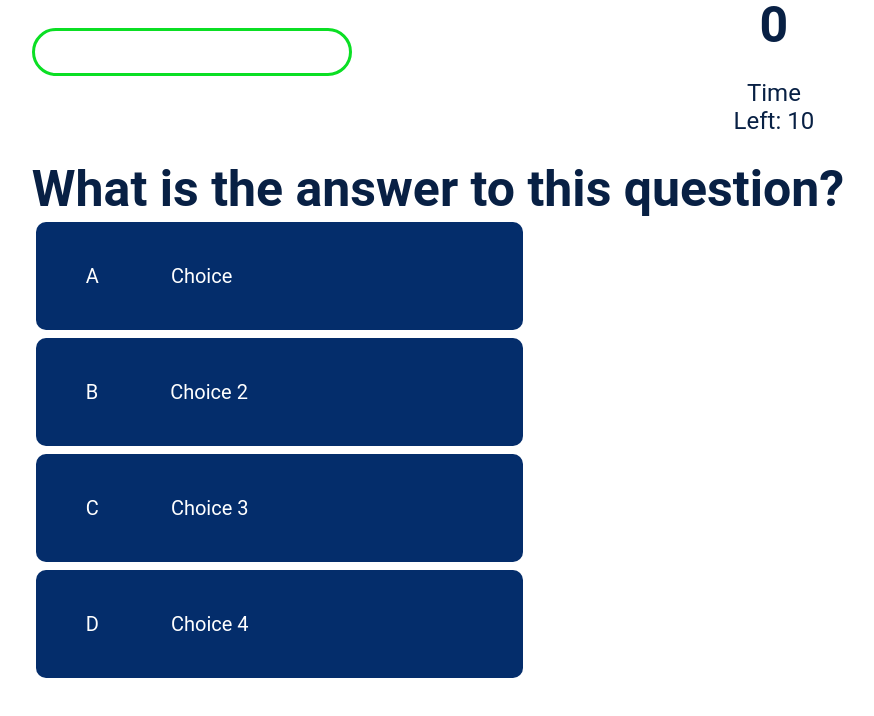
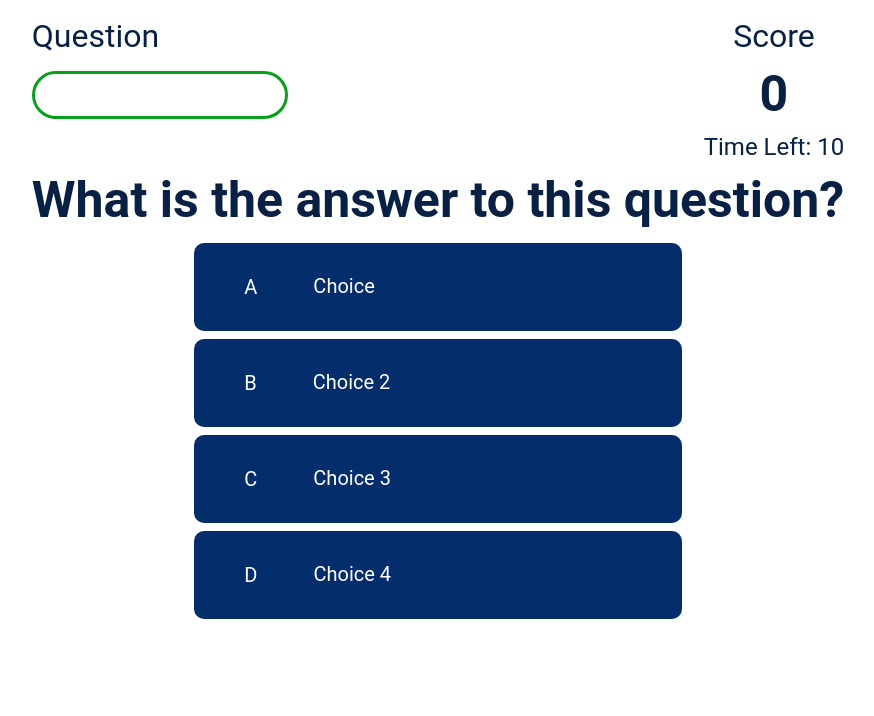
Before and after one commit to Houst29476/code-quiz, a plain HTML site: page assets/pages/quiz/quiz.html in a window 1280 px wide. Shown: the whole page, without its empty margins (202-1076 px from the left). Drawn offline with Linux system fonts and the light colour scheme; files that its build step writes are made by us from their sources; files whose address does not match are found by name.

Commit message:
updated quiz layout page

```diff
--- a/assets/css/style.css
+++ b/assets/css/style.css
@@ -26,6 +26,8 @@ h1 {
     font-size: 50px;
     font-weight: bold;
     text-align: center;
+    margin-bottom: 10px;
+    margin-top: 10px;
 }
 
 h2 {
@@ -71,17 +73,18 @@ button {
 }
 
 button:hover {
-    background-color: #082044;
+    cursor: pointer;
+    box-shadow: 0 0.4rem 1.4rem 0 rgb(2, 2, 255);
+    transform: scale(1.02);
+    transform: transform 100ms;
 }
 
 a:link {
     text-decoration: none;
+    font-size: 26px;
     color: white;
-    font-size: 26px;
 }
 
 button:active {
-    background-color: #082044;
-    box-shadow: 0 5px #666;
     transform: translateY(4px);
 }
--- a/assets/pages/quiz/quiz.css
+++ b/assets/pages/quiz/quiz.css
@@ -6,15 +6,13 @@ body {
     font-family: 'roboto';
     background-color: #042d6b;
     color: white;
-    padding: 10px 10px;
+    padding: 0 10px;
     width: 60%;
     border-radius: 10px;
     cursor: pointer;
     display: flex;
-    justify-content: center;
-    align-items: center;
     font-size: 20px;
-    margin: .25rem;
+    margin: .25rem auto;
 }
 
 .choice-container:hover {
@@ -34,8 +32,9 @@ body {
 }
 
 .choice-text {
-    padding: 2rem;
+    padding: 1rem;
     width: 100%;
+    margin-top: 15px;
 }
 
 .correct {
@@ -51,32 +50,42 @@ body {
     justify-content: space-between;
 }
 
+#progressText {
+    font-size: 2rem;
+    text-align: left;
+}
+
 .hud-prefix {
+    font-size: 2rem;
     text-align: center;
-    font-size: 2rem;
 }
 
 .time {
-    text-align: center;
+    text-align: right;
     font-size: 1.5rem;
+    margin: 0 auto;
+    width: 100%;
 }
 
-#hud-main-text {
-    text-align: right;
+#score {
+    text-align: center;
 }
 
 #progressBar {
-    width: 20rem;
+    display: flex;
+    width: 16rem;
     height: 3rem;
-    border: 0.2rem solid rgb(11, 223, 36);
-    margin-top: 2rem;
+    border: 0.2rem solid rgb(7, 160, 25);
+    margin-top: 1rem;
+    float: left;
+    margin-bottom: 1rem;
     border-radius: 50px;
     overflow: hidden;
 }
 
 #progressBarFull {
     height: 100%;
-    background: rgb(11, 223, 36);
+    background: rgb(7, 160, 25);
     width: 0%;
 }
 
--- a/assets/pages/quiz/quiz.html
+++ b/assets/pages/quiz/quiz.html
@@ -5,7 +5,7 @@
     <meta http-equiv="X-UA-Compatible" content="IE=edge">
     <meta name="viewport" content="width=device-width, initial-scale=1.0">
     <title>Quiz Page</title>
-    <link rel="stylesheet" href="../assets/css/style.css">
+    <link rel="stylesheet" href="../../css/style.css">
     <link rel="stylesheet" href="quiz.css">
 </head>
 
```
